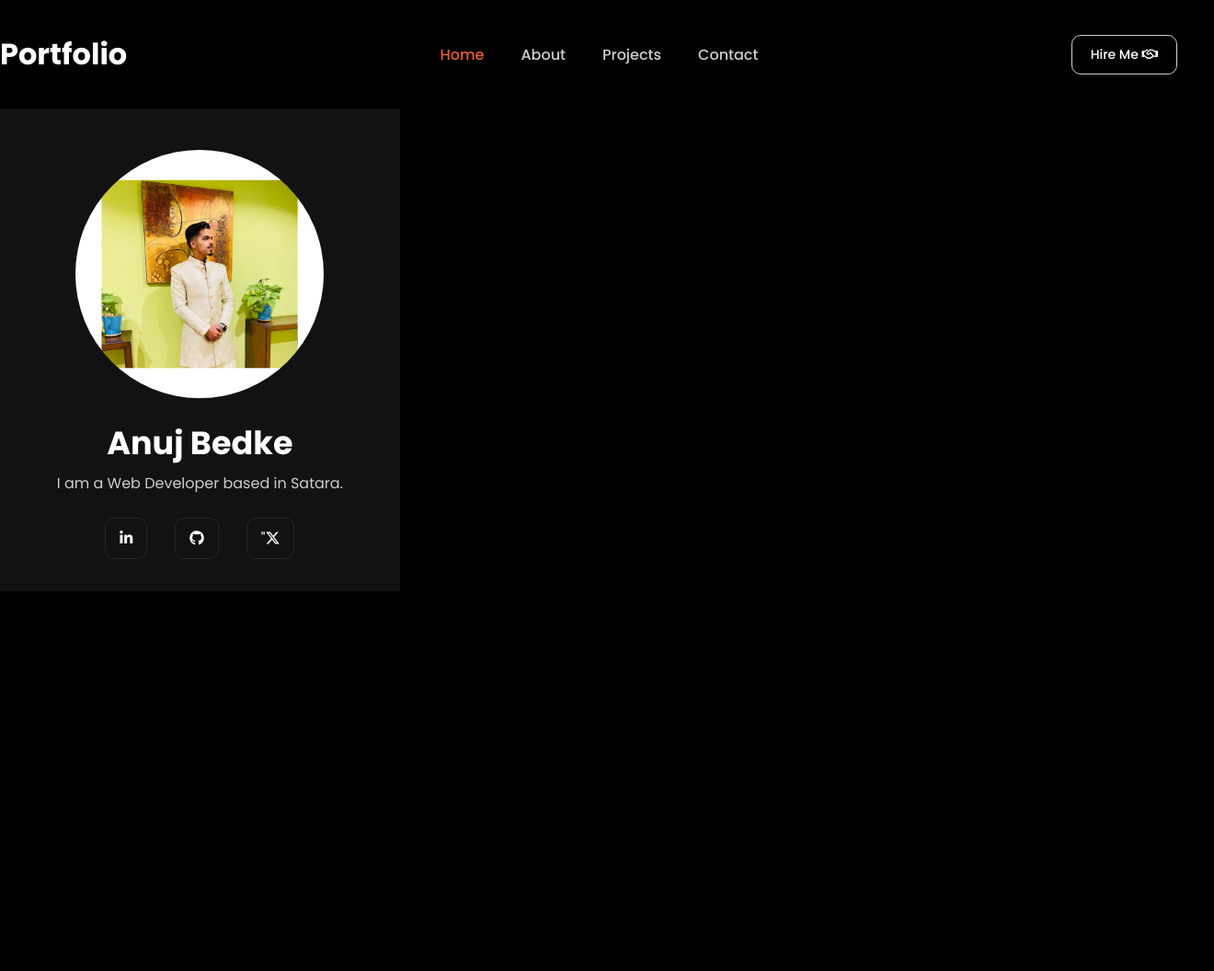
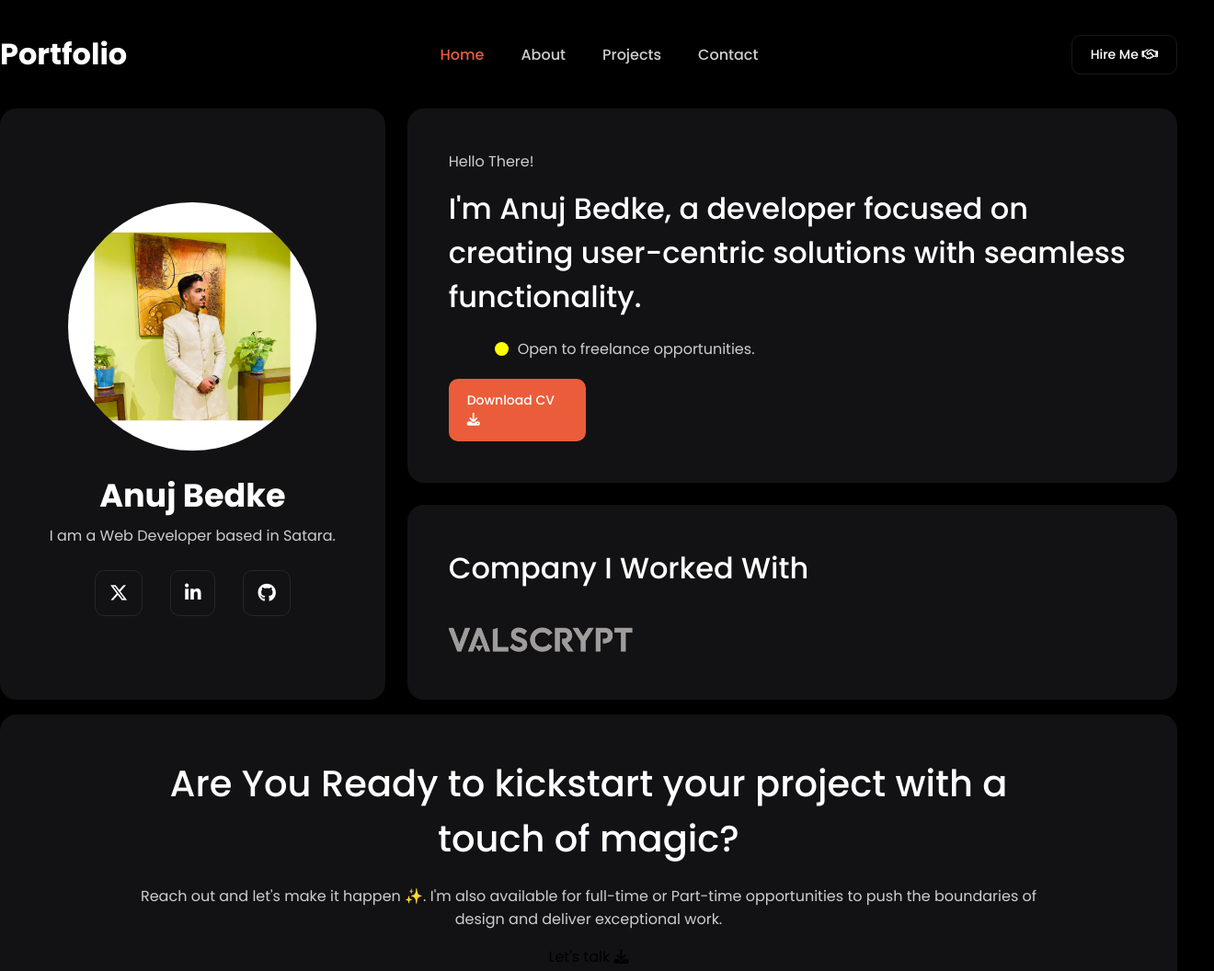
Before and after one commit to anujb09/Portfolio, a plain HTML site: page index.html in a window 1280 px wide. Shown: the top 1056 px of the page at 92% size, 1320 px wide, since content can reach past the window. Before the commit the page ends 800 px from the top, so only its background shows below. Drawn offline with Linux system fonts and the light colour scheme.

Commit message:
Hero Section Completed

```diff
--- a/index.html
+++ b/index.html
@@ -1,15 +1,23 @@
 <!DOCTYPE html>
 <html lang="en">
   <head>
-    <meta charset="UTF-8">
-    <meta name="viewport" content="width=device-width, initial-scale=1.0">
+    <meta charset="UTF-8" />
+    <meta name="viewport" content="width=device-width, initial-scale=1.0" />
     <title>Portfolio</title>
-    <link rel="stylesheet" href="/styles/main.css">
-    <link rel="stylesheet" href="https://cdnjs.cloudflare.com/ajax/libs/font-awesome/6.6.0/css/all.min.css" integrity="sha512-Kc323vGBEqzTmouAECnVceyQqyqdsSiqLQISBL29aUW4U/M7pSPA/gEUZQqv1cwx4OnYxTxve5UMg5GT6L4JJg==" crossorigin="anonymous" referrerpolicy="no-referrer" />
+
+    <link rel="stylesheet" href="/styles/main-styles.css" />
+    <link rel="stylesheet" href="/styles/home.css" />
+
+    <link
+      rel="stylesheet"
+      href="https://cdnjs.cloudflare.com/ajax/libs/font-awesome/6.6.0/css/all.min.css"
+      integrity="sha512-Kc323vGBEqzTmouAECnVceyQqyqdsSiqLQISBL29aUW4U/M7pSPA/gEUZQqv1cwx4OnYxTxve5UMg5GT6L4JJg=="
+      crossorigin="anonymous"
+      referrerpolicy="no-referrer"
+    />
   </head>
   <body>
-
-    <!---Header Section-->
+    <!-- HEADER SECTION  -->
     <div class="header s-bet">
       <div class="logo">
         <h1>Portfolio</h1>
@@ -28,7 +36,9 @@
           <a href="#">Contact</a>
         </li>
       </ul>
-        <div class="hire-btn">Hire Me <i class="fa-regular fa-handshake"></i></div>
+      <div class="hire-btn">
+        Hire Me <i class="fa-regular fa-handshake"></i>
+      </div>
       <div class="menu">
         <div class="bar"></div>
         <div class="bar"></div>
@@ -36,34 +46,61 @@
       </div>
     </div>
 
-
     <div class="container">
-        <!-- Hero Section -->
+      <!-- HERO SECTION START  -->
       <div class="hero-grid">
-            <div class="profile hero-card d-flex f-col">
+        <div class="profile card d-flex f-col">
           <div class="profile-img">
-                    <img src="/assets/profile.jpg" alt="">
+            <img src="/assets/profile.jpg" alt="" />
           </div>
           <h2>Anuj Bedke</h2>
-                <p class="profile-tag">I am a Web Developer based in Satara.</p>
+          <p class="profile-tag d-flex">I am a Web Developer based in Satara.</p>
           <ul class="social-media d-flex">
+            <li>
+              <a href="#"><i class="fa-brands fa-x-twitter"></i></a>
+            </li>
             <li>
               <a href="#"><i class="fa-brands fa-linkedin-in"></i></a>
             </li>
             <li>
               <a href="#"><i class="fa-brands fa-github"></i></a>
             </li>
-                    <li>
-                        <a href="#">"<i class="fa-brands fa-x-twitter"></i></a>
-                    </li>
           </ul>
+        </div>
+        <div class="detail-card">
+          <div class="tagline card">
+            <p class="hello">Hello There!</p>
+            <h1>
+              I'm Anuj Bedke, a developer focused on creating user-centric
+              solutions with seamless functionality.
+            </h1>
+            <div class="avil">
+              <div class="circle"></div>
+              <p>Open to freelance opportunities.</p>
+            </div>
+            <div class="cv">
+              Download CV <i class="fa-solid fa-download"></i>
+            </div>
+          </div>
+          <div class="company card">
+            <h1>Company I Worked With</h1>
+            <a href="https://valscrypt.com" target="_blank">
+              <img src="/assets/company-logo.png" alt="" />
+            </a>
           </div>
         </div>
       </div>
+      <!-- HERO SECTION END  -->
 
-    <div class="detail-card">
-        <div class="tagline hero-card"></div>
-        <div class="company hero-card"></div>
+      <!-- LET'S CONTACT SECTION START  -->
+
+      <div class="connect card m-top1  d-flex f-col">
+        <h1>Are You Ready to kickstart your project with a touch of magic?</h1>
+        <p>Reach out and let's make it happen ✨. I'm also available for full-time or Part-time opportunities to push the boundaries of design and deliver exceptional work.</p>
+        <div class="talk">Let's talk <i class="fa-solid fa-download"></i></div>
+      </div>
+
+      <!-- LET'S CONTACT SECTION END  -->
     </div>
 
     <script src="/js/main.js"></script>
--- /dev/null
+++ b/styles/home.css
@@ -0,0 +1,130 @@
+/* HERO STYLES */
+
+.hero-grid {
+    display: grid;
+    grid-template-columns: 1fr 2fr;
+    grid-gap: 1.5rem;
+  }
+  .profile {
+    padding: 45px;
+  }
+  .profile .profile-img img {
+    width: 270px;
+    border-radius: 50%;
+    margin-bottom: 15px;
+  }
+  .profile h2 {
+    color: #fff;
+    font-size: 35px;
+    margin-bottom: 5px;
+  }
+  .profile-tag {
+    color: var(--gray-color);
+    margin-bottom: 35px;
+  }
+  .profile .social-media li {
+    padding: 0px 15px;
+  }
+  .profile .social-media li a {
+    border: 1px solid var(--button-border);
+    padding: 10px 15px;
+    border-radius: 10px;
+    cursor: pointer;
+    color: #fff;
+    font-size: 20px;
+  }
+  .tagline {
+    padding: 45px;
+    margin-bottom: 1.5rem;
+  }
+  .tagline .hello {
+    color: var(--gray-color);
+    margin-bottom: 15px;
+  }
+  .tagline h1 {
+    color: #fff;
+    font-weight: 500;
+    margin-bottom: 20px;
+  }
+  .avil {
+    display: flex;
+    align-items: center;
+    margin-left: 50px;
+    margin-bottom: 20px;
+  }
+  .avil p {
+    color: var(--gray-color);
+  }
+  .avil .circle {
+    background-color: yellow;
+    width: 15px;
+    height: 15px;
+    border-radius: 50%;
+    margin-right: 10px;
+  }
+  .tagline .cv {
+    background-color: var(--red-color);
+    font-size: 14px;
+    font-weight: 500;
+    color: #fff;
+    padding: 13px 20px;
+    border-radius: 10px;
+    cursor: pointer;
+    width: 20%;
+  }
+  .company {
+    padding: 45px;
+  }
+  .company h1 {
+    color: #fff;
+    margin-bottom: 40px;
+    font-weight: 500;
+  }
+  .company img {
+    width: 200px;
+  }
+
+  @media only screen and (max-width: 991px) {
+    .hero-grid {
+      grid-template-columns: 1fr;
+      padding: 0px 15px;
+    }
+    .profile,
+    .tagline,
+    .company {
+      padding: 30px;
+    }
+    .profile-img {
+      width: 200px;
+    }
+    .tagline .cv {
+      width: 48%;
+    }
+    .tagline h1,
+    .company h1 {
+      font-size: 25px;
+    }
+    .avil {
+      margin-left: 25px;
+    }
+  }
+
+  /* CONNECT SECTION */
+
+  .connect {
+    padding: 45px 150px;
+  }
+
+  .connect h1 {
+    color: #fff;
+    font-weight: 500;
+    font-size: 40px;
+    margin-bottom: 20px;
+    text-align: center;
+  }
+  .connect p {
+    margin-bottom: 1rem;
+    text-align: center;
+    color: var(--gray-color);
+
+  }
--- /dev/null
+++ b/styles/main-styles.css
@@ -0,0 +1,226 @@
+@import url("https://fonts.googleapis.com/css2?family=Poppins:ital,wght@0,100;0,200;0,300;0,400;0,500;0,600;0,700;0,800;0,900;1,100;1,200;1,300;1,400;1,500;1,600;1,700;1,800;1,900&display=swap");
+
+:root {
+  --red-color: #eb5d3a;
+  --gray-color: #cecece;
+  --button-border: hsla(240, 2%, 48%, 0.2);
+  --light-black: #121214;
+}
+* {
+  margin: 0;
+  padding: 0;
+  box-sizing: border-box;
+  font-family: "Poppins", sans-serif;
+}
+body {
+  background-color: #000;
+}
+a {
+  text-decoration: none;
+}
+li {
+  list-style: none;
+}
+.container {
+  max-width: 1320px;
+  margin: auto;
+}
+.d-flex {
+  display: flex;
+  align-items: center;
+  justify-content: center;
+}
+.s-bet {
+  display: flex;
+  align-items: center;
+  justify-content: space-between;
+}
+.f-col {
+  flex-direction: column;
+}
+.card {
+  background-color: var(--light-black);
+  border-radius: 18px;
+}
+.m-top1 {
+  margin-top: 1rem;
+}
+.p45 {
+  padding: 45px;
+}
+/* HEADER STYLES  */
+.header {
+  max-width: 1320px;
+  margin: auto;
+  padding: 35px 0px;
+}
+.header .logo h1 {
+  color: #fff;
+}
+.header .list li {
+  padding: 0px 20px;
+}
+.header .list li a {
+  color: var(--gray-color);
+  font-weight: 500;
+  font-size: 16px;
+}
+.header .list li a:hover {
+  color: var(--red-color);
+  transition: 0.3s ease-in;
+}
+.header .list li .active {
+  color: var(--red-color);
+}
+.hire-btn {
+  border: 1px solid var(--button-border);
+  font-size: 14px;
+  font-weight: 500;
+  color: #fff;
+  padding: 10px 20px;
+  border-radius: 10px;
+  cursor: pointer;
+}
+.hire-btn:hover {
+  background-color: var(--red-color);
+  transition: 0.3s ease-in;
+}
+.menu {
+  display: none;
+}
+@media only screen and (max-width: 991px) {
+  .header {
+    padding: 15px 10px;
+  }
+  .header .logo h1 {
+    font-size: 23px;
+  }
+  .header .list,
+  .hire-btn {
+    display: none;
+  }
+  .menu {
+    display: block;
+  }
+  .menu .bar {
+    background-color: #fff;
+    height: 2px;
+    width: 30px;
+    margin-bottom: 7px;
+  }
+}
+
+/* HERO STYLES */
+
+.hero-grid {
+  display: grid;
+  grid-template-columns: 1fr 2fr;
+  grid-gap: 1.5rem;
+}
+.hero-card {
+  background-color: var(--light-black);
+  border-radius: 10px;
+}
+.profile {
+  padding: 45px;
+}
+.profile .profile-img img {
+  width: 270px;
+  border-radius: 50%;
+  margin-bottom: 15px;
+}
+.profile h2 {
+  color: #fff;
+  font-size: 35px;
+  margin-bottom: 5px;
+}
+.profile-tag {
+  color: var(--gray-color);
+  margin-bottom: 35px;
+}
+.profile .social-media li {
+  padding: 0px 15px;
+}
+.profile .social-media li a {
+  border: 1px solid var(--button-border);
+  padding: 10px 15px;
+  border-radius: 10px;
+  cursor: pointer;
+  color: #fff;
+  font-size: 20px;
+}
+.tagline {
+  padding: 45px;
+  margin-bottom: 1.5rem;
+}
+.tagline .hello {
+  color: var(--gray-color);
+  margin-bottom: 15px;
+}
+.tagline h1 {
+  color: #fff;
+  font-weight: 500;
+  margin-bottom: 20px;
+}
+.avil {
+  display: flex;
+  align-items: center;
+  margin-left: 50px;
+  margin-bottom: 20px;
+}
+.avil p {
+  color: var(--gray-color);
+}
+.avil .circle {
+  background-color: yellow;
+  width: 15px;
+  height: 15px;
+  border-radius: 50%;
+  margin-right: 10px;
+}
+.tagline .cv {
+  background-color: var(--red-color);
+  font-size: 14px;
+  font-weight: 500;
+  color: #fff;
+  padding: 13px 20px;
+  border-radius: 10px;
+  cursor: pointer;
+  width: 20%;
+}
+.company {
+  padding: 45px;
+}
+.company h1 {
+  color: #fff;
+  margin-bottom: 40px;
+  font-weight: 500;
+}
+.company img {
+  width: 200px;
+}
+
+@media only screen and (max-width: 991px) {
+  .hero-grid {
+    grid-template-columns: 1fr;
+    padding: 0px 15px;
+  }
+  .profile,
+  .tagline,
+  .company {
+    padding: 30px;
+  }
+  .profile-img {
+    width: 200px;
+  }
+  .tagline .cv {
+    width: 48%;
+  }
+  .tagline h1,
+  .company h1 {
+    font-size: 25px;
+  }
+  .avil {
+    margin-left: 25px;
+  }
+}
--- a/styles/main.css
+++ /dev/null
@@ -1,150 +0,0 @@
-@import url("https://fonts.googleapis.com/css2?family=Poppins:ital,wght@0,100;0,200;0,300;0,400;0,500;0,600;0,700;0,800;0,900;1,100;1,200;1,300;1,400;1,500;1,600;1,700;1,800;1,900&display=swap" );
-
-:root{
-    --red-color: #eb5d3a;
-    --grey-color: #cecece;
-    --button-border: hsla(240, 2%, 48%, 0.2);
-    --light-black: #121214;
-}
-
-*{
-    margin: 0;
-    padding: 0;
-    box-sizing: border-box;
-    font-family: "Poppins", sans-serif;
-}
-
-body{
-    background-color: black;
-}
-
-a {
-    text-decoration: none;
-}
-
-li{
-    list-style: none;
-}
-.container {
-    min-width: 1320px;
-    margin: auto;
-}
-.d-flex{
-    display: flex;
-    align-items: center;
-    justify-content: center;
-}
-.s-bet{
-    display: flex;
-    align-items: center;
-    justify-content: space-between;
-}
-.f-col {
-    flex-direction: column;
-}
-
-/* HEADER STYLES */
-
-.header{
-    display: flex;
-    align-items: center;
-    max-width: 1320px;
-    margin: auto;
-    padding: 35px 0px;
-}
-
-.header ,logo h1{
-    color: white;
-}
-.header .list li {
-    padding: 0px 20px;
-}
-
-.header .list li a {
-    color: var(--grey-color);
-    font-weight: 500;
-    font-size: 16px;
-}
-.header .list li a:hover{
-    color: var(--red-color);
-    transition: 0.3s ease-in;
-}
-.header .list li .active {
-    color: var(--red-color);
-}
-.hire-btn {
-    border: 1px solid var(--grey-color);
-    font-size: 14px;
-    font-weight: 500;
-    color: #fff;
-    padding: 10px 20px;
-    border-radius: 10px;
-    cursor: pointer;
-}
-.hire-btn:hover {
-    background-color: var(--red-color);
-    transition: 0.3s ease-in;
-}
-.menu {
-    display: none;
-}
-@media only screen and (max-width: 991px) {
-    .header{
-        padding: 15px 10px;
-    }
-    .header .logo h1{
-        font-size: 23px;
-    }
-    .header .list,
-    .hire-btn{
-        display: none;
-    }
-    .menu {
-        display: block;
-    }
-    .menu .bar {
-        background-color: #fff;
-        height: 2px;
-        width: 30px;
-        margin-bottom: 7px;
-     }
-}
-
-/* Hero Style */
-
-.hero-grid {
-    display: grid;
-    grid-template-columns: 1fr 2fr;
-    grid-gap: 1rem;
-  }
-.hero-card {
-    background-color: var(--light-black);
-  }
-.profile {
-    padding: 45px;
-  }
-.profile .profile-img img {
-    width: 270px;
-    border-radius: 50%;
-    margin-bottom: 15px;
-  }
-.profile h2 {
-    color: #fff;
-    font-size: 35px;
-    margin-bottom: 5px;
-  }
-.profile-tag {
-    color: var(--grey-color);
-    margin-bottom: 35px;
-  }
-.profile .social-media li {
-    padding: 0px 15px;
-  }
-.profile .social-media li a {
-    border: 1px solid var(--button-border);
-    padding: 10px 15px;
-    border-radius: 10px;
-    cursor: pointer;
-    color: #fff;
-    font-size: 20px;
- }
```
Also changed, not shown: assets/WhatsApp Image 2024-10-01 at 23.27.27_403d8ed7.jpg (deleted), assets/company-logo.png (added). Lines whose indentation alone changed are shown as unchanged.
